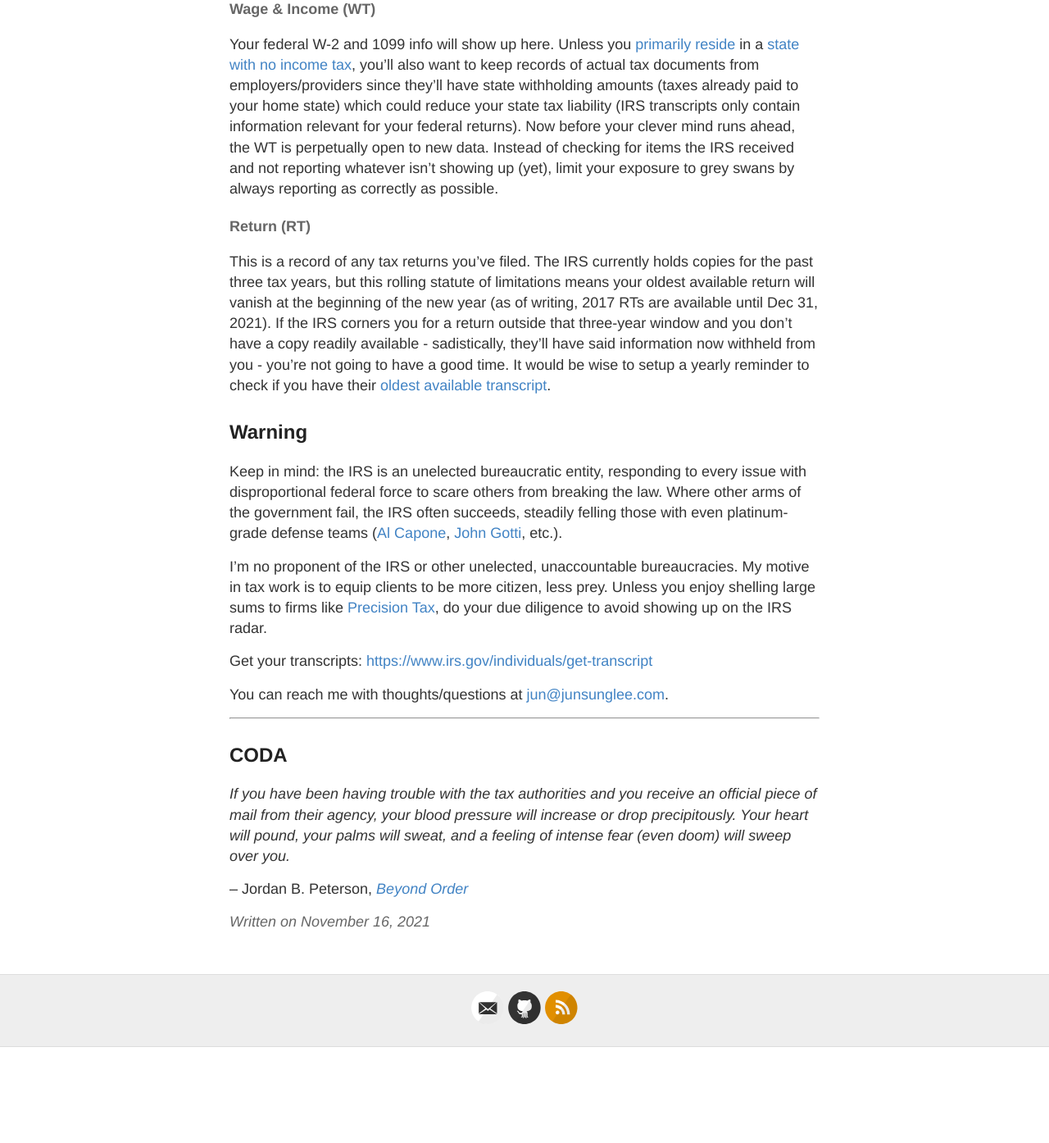
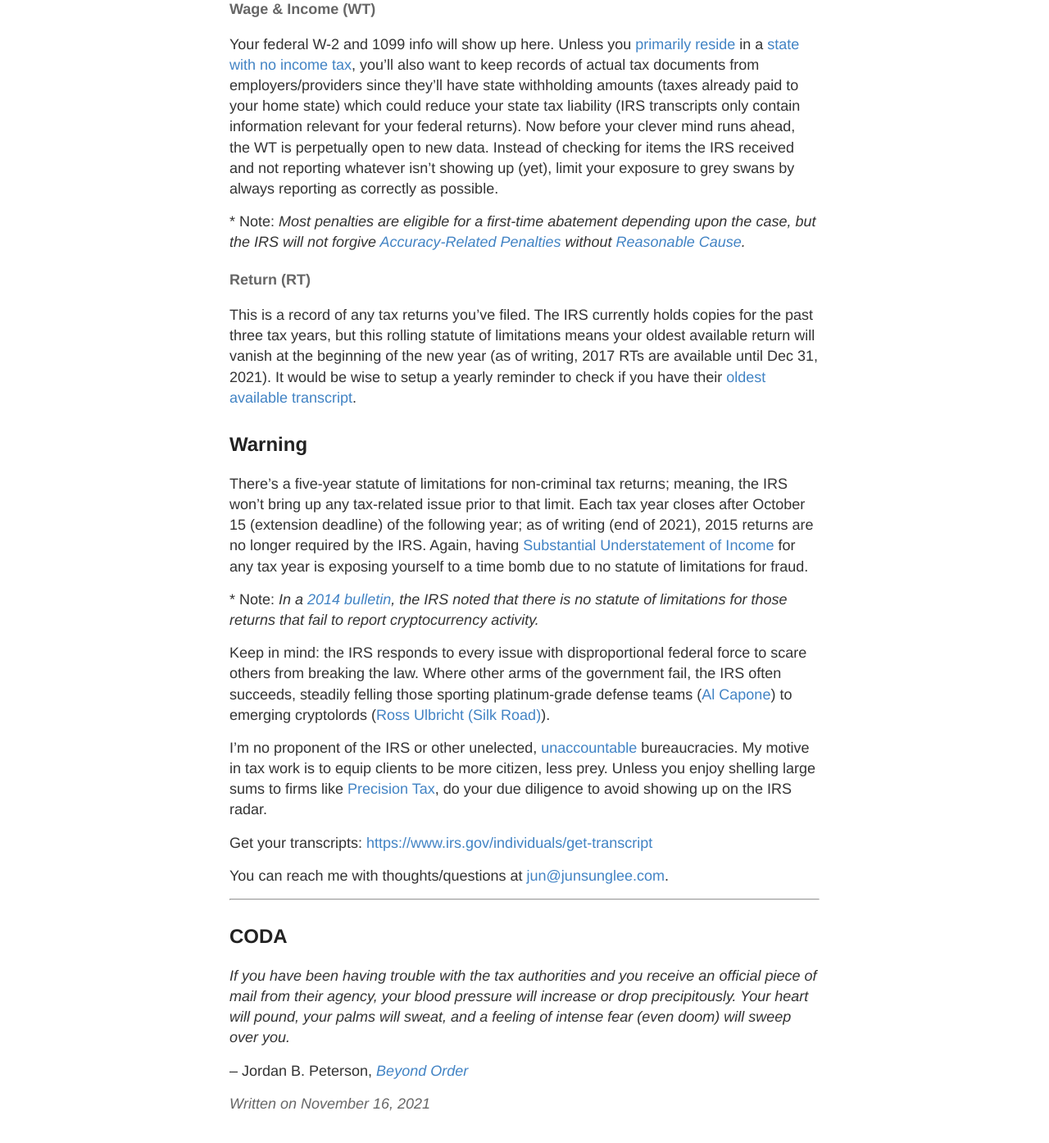
Before and after one commit to poastmil/junsunglee.com, a Jekyll site: the page built from _posts/2021-11-16-Get-Your-IRS-Transcripts-NOW.md, in a window 1280 px wide and 1400 px high, scrolled down 1531 px. Shown: the top 1394 px of the window at 82% size. Built offline with Jekyll 4.4.1, drawn with Linux system fonts in a browser that asks for light colours; before the commit the page ends 2808 px from its top, so only the background shows below that; some of the changed text lies outside the part shown.

Commit message:
Updated blog post

```diff
--- a/_posts/2021-11-16-Get-Your-IRS-Transcripts-NOW.md
+++ b/_posts/2021-11-16-Get-Your-IRS-Transcripts-NOW.md
@@ -34,15 +34,21 @@ Tax refunds and stimulus payments issued to you will have their amounts listed i
 
 Your federal W-2 and 1099 info will show up here. Unless you [primarily reside](https://www.investopedia.com/terms/p/principalresidence.asp) in a [state with no income tax](https://www.investopedia.com/financial-edge/0210/7-states-with-no-income-tax.aspx), you'll also want to keep records of actual tax documents from employers/providers since they'll have state withholding amounts (taxes already paid to your home state) which could reduce your state tax liability (IRS transcripts only contain information relevant for your federal returns). Now before your clever mind runs ahead, the WT is perpetually open to new data. Instead of checking for items the IRS received and not reporting whatever isn't showing up (yet), limit your exposure to grey swans by always reporting as correctly as possible.
 
+\* Note: _Most penalties are eligible for a first-time abatement depending upon the case, but the IRS will not forgive [Accuracy-Related Penalties](https://www.irs.gov/payments/accuracy-related-penalty) without [Reasonable Cause](https://www.irs.gov/businesses/small-businesses-self-employed/penalty-relief-due-to-reasonable-cause)._
+
 #### Return (RT)
 
-This is a record of any tax returns you've filed. The IRS currently holds copies for the past three tax years, but this rolling statute of limitations means your oldest available return will vanish at the beginning of the new year (as of writing, 2017 RTs are available until Dec 31, 2021). If the IRS corners you for a return outside that three-year window and you don't have a copy readily available - sadistically, they'll have said information now withheld from you - you're not going to have a good time. It would be wise to setup a yearly reminder to check if you have their [oldest available transcript](https://www.irs.gov/individuals/get-transcript).
+This is a record of any tax returns you've filed. The IRS currently holds copies for the past three tax years, but this rolling statute of limitations means your oldest available return will vanish at the beginning of the new year (as of writing, 2017 RTs are available until Dec 31, 2021). It would be wise to setup a yearly reminder to check if you have their [oldest available transcript](https://www.irs.gov/individuals/get-transcript).
 
 ## Warning
 
-Keep in mind: the IRS is an unelected bureaucratic entity, responding to every issue with disproportional federal force to scare others from breaking the law. Where other arms of the government fail, the IRS often succeeds, steadily felling those with even platinum-grade defense teams ([Al Capone](https://en.wikipedia.org/wiki/Al_Capone#Tax_evasion), [John Gotti](https://en.wikipedia.org/wiki/John_Gotti#1992_conviction), etc.).
+There's a five-year statute of limitations for non-criminal tax returns; meaning, the IRS won't bring up any tax-related issue prior to that limit. Each tax year closes after October 15 (extension deadline) of the following year; as of writing (end of 2021), 2015 returns are no longer required by the IRS. Again, having [Substantial Understatement of Income](https://www.irs.gov/payments/accuracy-related-penalty#:~:text=Substantial%20Understatement%20of%20Income%20Tax%20Penalty) for any tax year is exposing yourself to a time bomb due to no statute of limitations for fraud.
 
-I'm no proponent of the IRS or other unelected, unaccountable bureaucracies. My motive in tax work is to equip clients to be more citizen, less prey. Unless you enjoy shelling large sums to firms like [Precision Tax](https://www.precisiontax.com), do your due diligence to avoid showing up on the IRS radar.
+\* Note: _In a [2014 bulletin](https://www.irs.gov/irb/2014-16_IRB#:~:text=Q%E2%80%9316%3A%20Will%20taxpayers%20be%20subject%20to%20penalties%20for%20having%20treated%20a%20virtual%20currency%20transaction%20in%20a%20manner%20that%20is%20inconsistent%20with%20this%20notice%20prior%20to%20March%2025%2C%202014%3F), the IRS noted that there is no statute of limitations for those returns that fail to report cryptocurrency activity._
+
+Keep in mind: the IRS responds to every issue with disproportional federal force to scare others from breaking the law. Where other arms of the government fail, the IRS often succeeds, steadily felling those sporting platinum-grade defense teams ([Al Capone](https://en.wikipedia.org/wiki/Al_Capone#Tax_evasion)) to emerging cryptolords ([Ross Ulbricht (Silk Road)](https://en.wikipedia.org/wiki/Ross_Ulbricht#Arrest)).
+
+I'm no proponent of the IRS or other unelected, [unaccountable](https://en.wikipedia.org/wiki/IRS_targeting_controversy) bureaucracies. My motive in tax work is to equip clients to be more citizen, less prey. Unless you enjoy shelling large sums to firms like [Precision Tax](https://www.precisiontax.com), do your due diligence to avoid showing up on the IRS radar.
 
 Get your transcripts: <https://www.irs.gov/individuals/get-transcript>
 
```
Also changed, not shown: other parts of _posts/2021-11-16-Get-Your-IRS-Transcripts-NOW.md (+1 -1 lines).
